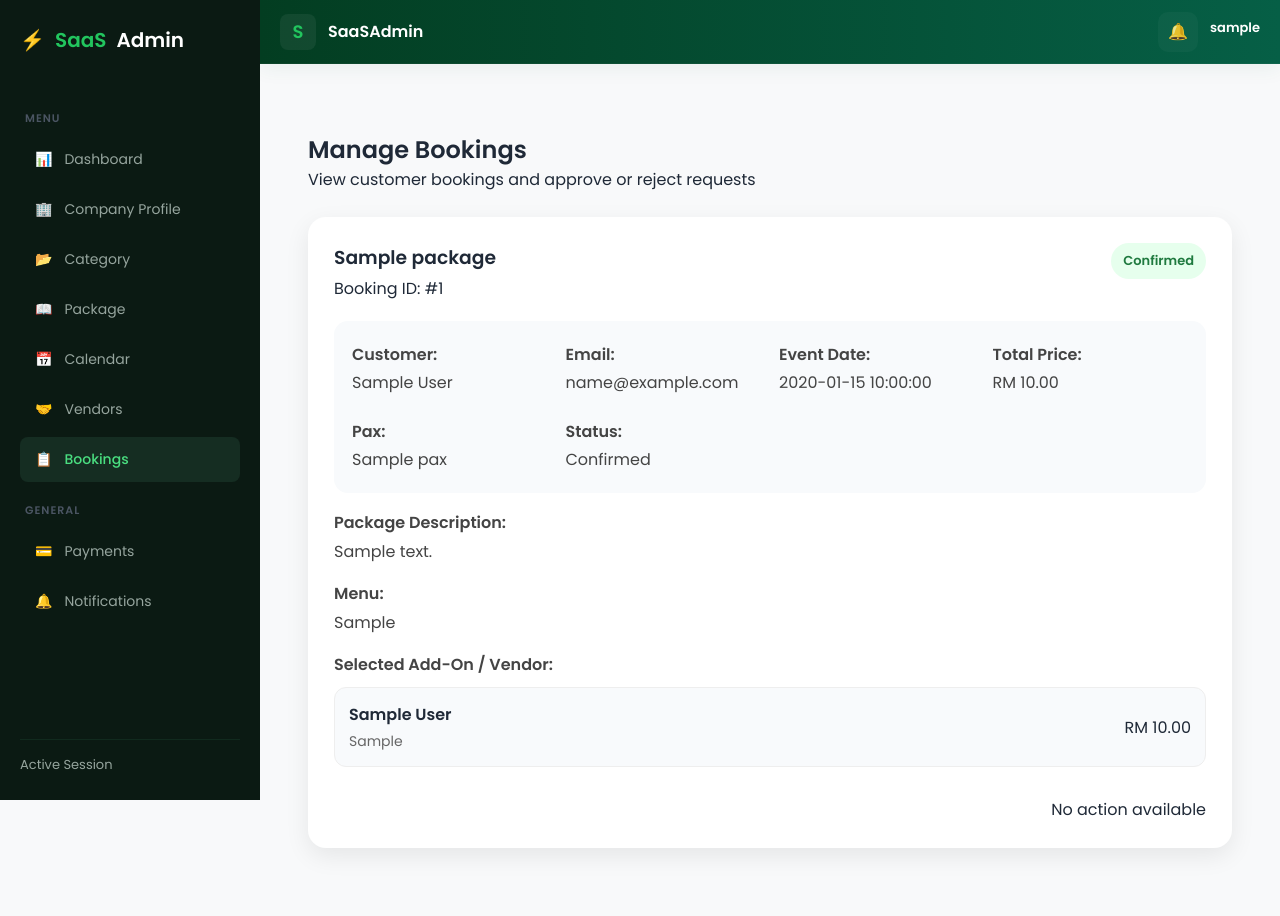
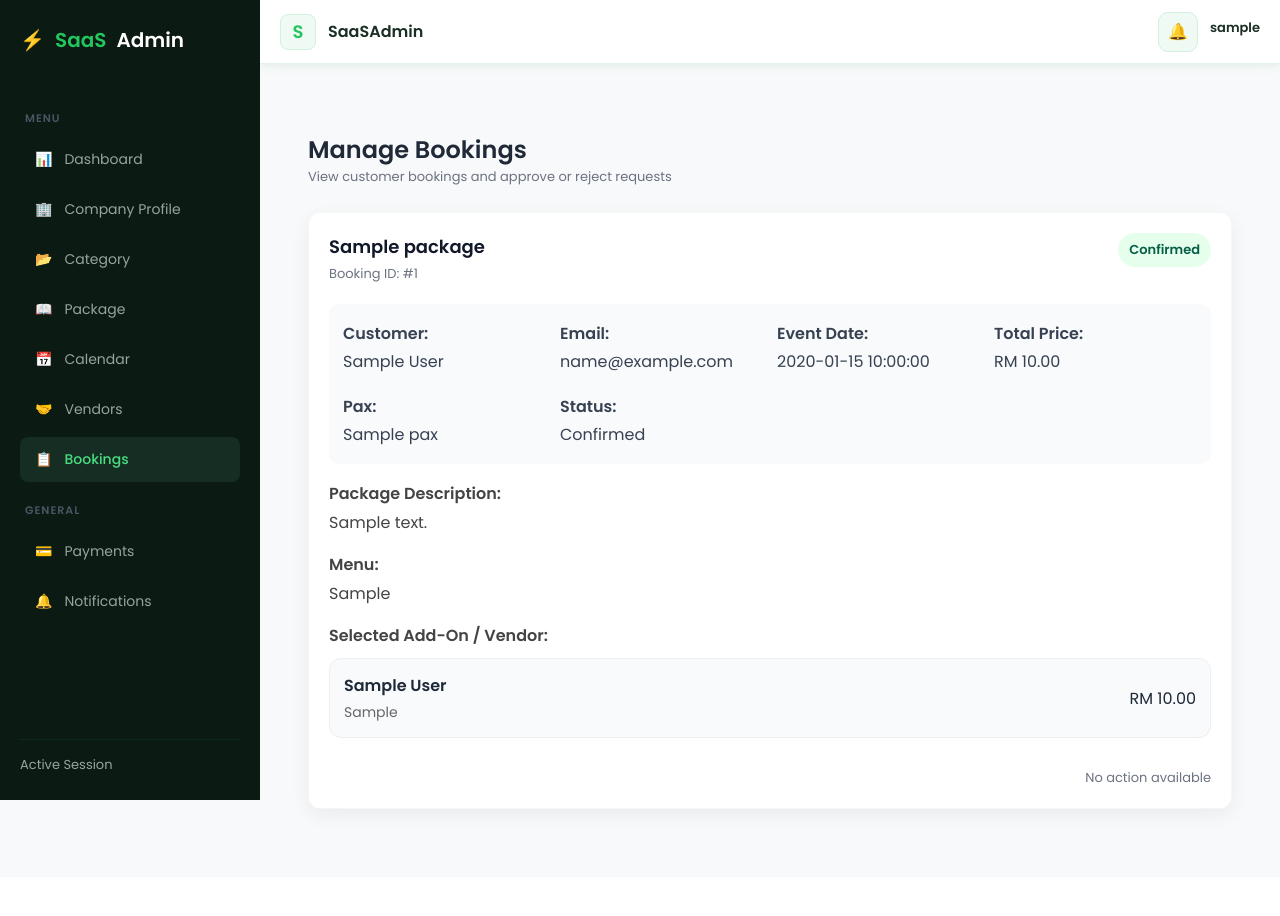
Before and after one commit to AliaSham/event_saas, a PHP site: page /admin/bookings/index.php in a window 1280 px wide. After the commit the page ends 818 px from the top, so only its background shows below. Run offline with PHP 8.4, Linux system fonts and the light colour scheme; the visitor is signed in with stand-in values (Sample User, id 1); tables that the repository leaves empty or names only in its code hold one stand-in row (values such as "Sample post").

Commit message:
update header

```diff
--- a/admin/header.php
+++ b/admin/header.php
@@ -125,36 +125,42 @@ $current_plan = isset($plan) ? strtolower($plan) : 'standard';
             min-width: 0;
         }
 
+        /* TOP NAVBAR */
         .top-navbar {
-            background: linear-gradient(90deg, rgba(3,61,33,1) 0%, rgba(6,95,70,1) 100%);
+            background: #ffffff !important;
             height: 64px;
             padding: 0 20px;
             display: flex;
             align-items: center;
             justify-content: space-between;
             gap: 12px;
-            border-bottom: 1px solid rgba(255,255,255,0.04);
-            box-shadow: 0 6px 18px rgba(6,95,70,0.06);
+            border-bottom: 1px solid #e5f0ea !important;
+            box-shadow: 0 1px 12px rgba(34, 197, 94, 0.07), 0 2px 6px rgba(0, 0, 0, 0.04) !important;
+            position: sticky;
+            top: 0;
+            z-index: 50;
         }
 
         .top-navbar .brand {
             display: flex;
             align-items: center;
             gap: 12px;
-            color: #ffffff;
+            color: #1a2e23 !important;
             font-weight: 700;
             font-size: 16px;
+            text-decoration: none;
         }
 
         .top-navbar .brand .logo {
             width: 36px;
             height: 36px;
             border-radius: 8px;
-            background: rgba(255,255,255,0.06);
+            background: #f0faf4 !important;
+            border: 1px solid #d1f0de !important;
             display: flex;
             align-items: center;
             justify-content: center;
-            color: var(--primary-color);
+            color: #22c55e !important;
             font-weight: 800;
             font-size: 18px;
         }
@@ -164,19 +170,34 @@ $current_plan = isset($plan) ? strtolower($plan) : 'standard';
         .top-navbar-right { display: flex; align-items: center; gap: 12px; }
 
         .nav-icon {
-            color: rgba(255,255,255,0.9);
-            width: 40px; height: 40px; display: inline-flex; align-items: center; justify-content: center;
-            border-radius: 10px; background: rgba(255,255,255,0.03); text-decoration: none;
+            color: #3a5a46 !important;
+            width: 40px;
+            height: 40px;
+            display: inline-flex;
+            align-items: center;
+            justify-content: center;
+            border-radius: 10px;
+            background: #f0faf4 !important;
+            border: 1px solid #d1f0de !important;
+            text-decoration: none;
             transition: background 0.15s ease, transform 0.12s ease;
         }
-        .nav-icon:hover { background: rgba(255,255,255,0.06); transform: translateY(-2px); }
+        .nav-icon:hover { background: #dcf5e7 !important; transform: translateY(-2px); }
 
-        .admin-role-badge { background-color: rgba(255,255,255,0.08); color: #dff7ea; padding: 6px 10px; border-radius: 10px; font-size: 12px; font-weight: 700; }
+        .admin-role-badge {
+            background-color: #f0faf4 !important;
+            color: #166534 !important;
+            padding: 6px 10px;
+            border-radius: 10px;
+            font-size: 12px;
+            font-weight: 700;
+            border: 1px solid #d1f0de !important;
+        }
 
-        .btn-logout-link { color: #ffeef0; text-decoration: none; font-size: 13px; font-weight: 600; }
+        .btn-logout-link { color: #dc2626; text-decoration: none; font-size: 13px; font-weight: 600; }
 
         .user-menu { position: relative; padding-bottom: 8px; }
-        .user-menu::after { /* invisible hover bridge to prevent accidental gap */
+        .user-menu::after {
             content: '';
             position: absolute;
             left: 0;
@@ -184,15 +205,20 @@ $current_plan = isset($plan) ? strtolower($plan) : 'standard';
             top: 100%;
             height: 10px;
         }
-        .user-menu .user-name { color: #ffffff; font-weight: 600; font-size: 13px; cursor: pointer; }
+        .user-menu .user-name {
+            color: #1a2e23 !important;
+            font-weight: 600;
+            font-size: 13px;
+            cursor: pointer;
+        }
         .user-menu .dropdown {
             position: absolute;
             right: 0;
             top: calc(100% + 6px);
             background: #ffffff;
-            border: 1px solid #e6efe6;
+            border: 1px solid #e5f0ea;
             border-radius: 8px;
-            box-shadow: 0 8px 28px rgba(6,95,70,0.08);
+            box-shadow: 0 8px 28px rgba(34, 197, 94, 0.08), 0 2px 8px rgba(0, 0, 0, 0.05);
             opacity: 0;
             visibility: hidden;
             transform: translateY(-6px);
@@ -201,7 +227,14 @@ $current_plan = isset($plan) ? strtolower($plan) : 'standard';
             pointer-events: none;
             z-index: 60;
         }
-        .user-menu .dropdown a { display: block; padding: 10px 12px; color: #0f172a; text-decoration: none; font-size: 14px; }
+        .user-menu .dropdown a {
+            display: block;
+            padding: 10px 12px;
+            color: #1a2e23;
+            text-decoration: none;
+            font-size: 14px;
+        }
+        .user-menu .dropdown a:hover { background: #f0faf4; }
         .user-menu:hover .dropdown,
         .user-menu .dropdown:hover {
             opacity: 1;
@@ -212,7 +245,6 @@ $current_plan = isset($plan) ? strtolower($plan) : 'standard';
 
         .content-body { padding: 28px; max-width: 1400px; width: 100%; box-sizing: border-box; }
 
-        /* Kemasan tambahan global untuk jadual (tables) & borang (forms) halaman dalaman */
         .page-inner-card {
             background: #ffffff;
             padding: 30px;
--- a/assets/css/style.css
+++ b/assets/css/style.css
@@ -9,6 +9,14 @@ body {
     font-family: 'Poppins', sans-serif;
     background: #f5f7fb;
     color: #2b2b2b;
+}
+
+:root {
+    --primary-color: #22c55e;
+    --primary-600: #059669;
+    --muted: #6b7280;
+    --card-bg: #ffffff;
+    --surface: #f8fafc;
 }
 
 a {
@@ -967,10 +975,11 @@ a {
 }
 
 .booking-card {
-    background: #fff;
-    padding: 26px;
-    border-radius: 18px;
-    box-shadow: 0 8px 25px rgba(0,0,0,0.08);
+    background: var(--card-bg);
+    padding: 20px;
+    border-radius: 12px;
+    box-shadow: 0 6px 20px rgba(16,24,40,0.06);
+    border: 1px solid rgba(16,24,40,0.04);
 }
 
 .booking-card-header {
@@ -983,21 +992,28 @@ a {
 
 .booking-card-header h3 {
     margin-bottom: 4px;
+    font-size: 18px;
+    color: #111827;
+}
+
+.muted {
+    color: var(--muted);
+    font-size: 13px;
 }
 
 .booking-info-grid {
     display: grid;
-    grid-template-columns: repeat(auto-fit, minmax(180px, 1fr));
-    gap: 18px;
-    background: #f8fafc;
-    padding: 18px;
-    border-radius: 14px;
-    margin-bottom: 18px;
+    grid-template-columns: repeat(auto-fit, minmax(160px, 1fr));
+    gap: 14px;
+    background: var(--surface);
+    padding: 14px;
+    border-radius: 10px;
+    margin-bottom: 14px;
 }
 
 .booking-info-grid p {
     margin: 3px 0;
-    color: #444;
+    color: #374151;
 }
 
 .booking-section {
@@ -1033,31 +1049,25 @@ a {
 }
 
 .status-badge {
-    padding: 8px 12px;
+    padding: 6px 10px;
     border-radius: 999px;
     font-size: 13px;
     font-weight: 600;
+    display: inline-block;
+    border: 1px solid transparent;
 }
 
-.status-pending {
-    background: #fff7d6;
-    color: #9a6b00;
-}
+.status-pending { background: #fff7d6; color: #9a6b00; }
+.status-confirmed { background: #e6ffed; color: #065f46; }
+.status-rejected { background: #ffecec; color: #b42318; }
+.status-cancelled { background: #f1f1f1; color: #555; }
 
-.status-confirmed {
-    background: #e6ffed;
-    color: #1f7a3f;
-}
+.vendor-status-in-progress { background: #fff9f0; color: #92400e; }
+.vendor-status-completed { background: #ecfdf5; color: var(--primary-600); }
 
-.status-rejected {
-    background: #ffecec;
-    color: #b42318;
-}
-
-.status-cancelled {
-    background: #f1f1f1;
-    color: #555;
-}
+.btn-primary { background: var(--primary-600); color: #fff; }
+.btn-primary:hover { background: #047857; }
+.btn-success { background: linear-gradient(135deg, var(--primary-600), var(--primary-color)); color: #fff; }
 
 .alert.warning {
     background: #fff7d6;
```
Also changed, not shown: 1 other file.
